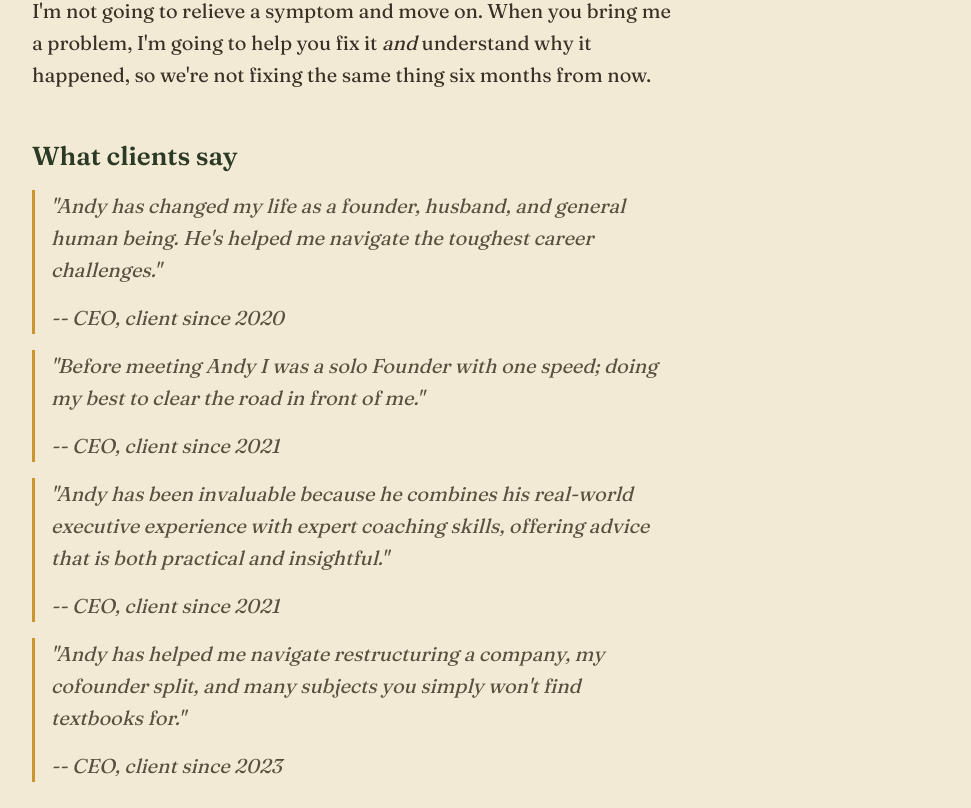
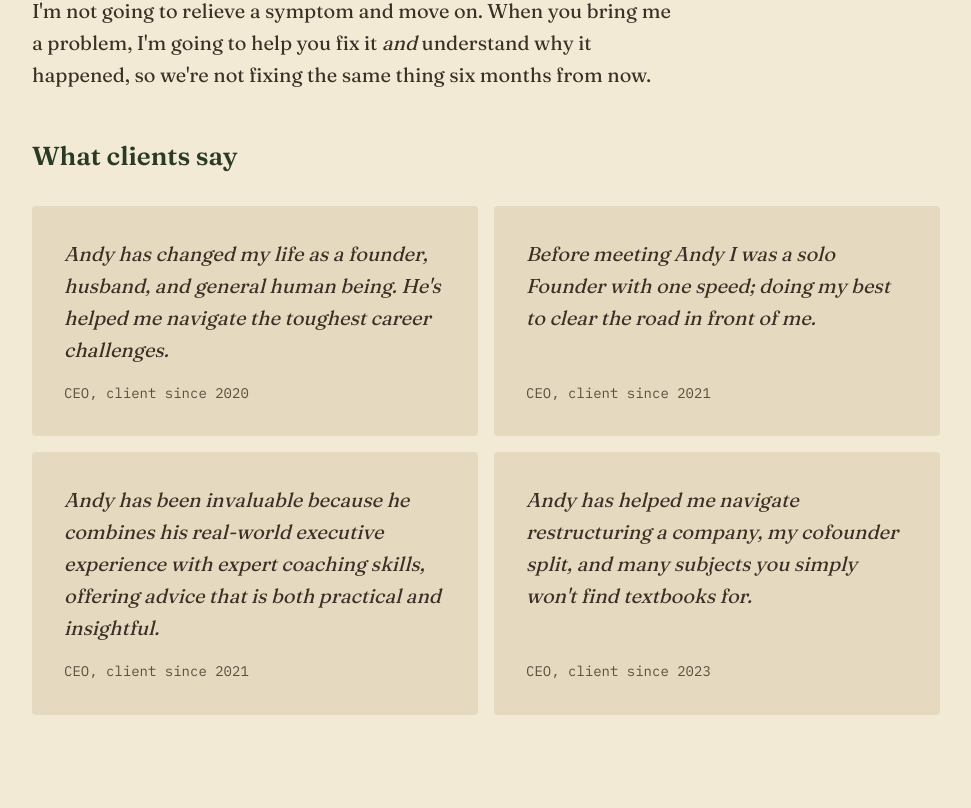
Before and after one commit to AndySparks/andysparks.co, a Next.js app: page /coaching in a window 1280 px wide. Shown: the part 2232-3040 px from the top of the page, without its empty margins (154-1125 px from the left). Built offline with nearby package versions, Linux system fonts and the light colour scheme.

Commit message:
Redesign coaching testimonials as 2×2 card grid (#13)
Pull testimonials out of markdown blockquotes into a dedicated component
with a two-column grid layout at full container width, replacing the
stacked blockquote style that felt bolted on.

Co-authored-by: Claude Opus 4.6 <noreply@anthropic.com>

```diff
--- a/content/pages/coaching.md
+++ b/content/pages/coaching.md
@@ -33,21 +33,3 @@ Every session, I'm running a three-step sequence. First, I **read** what's actua
 The answer is rarely the bottleneck. Your capacity to use the answer is the bottleneck, and that capacity only develops if someone slows down long enough to help you build it.
 
 I'm not going to relieve a symptom and move on. When you bring me a problem, I'm going to help you fix it _and_ understand why it happened, so we're not fixing the same thing six months from now.
-
-## What clients say
-
-> "Andy has changed my life as a founder, husband, and general human being. He's helped me navigate the toughest career challenges."
->
-> -- CEO, client since 2020
-
-> "Before meeting Andy I was a solo Founder with one speed; doing my best to clear the road in front of me."
->
-> -- CEO, client since 2021
-
-> "Andy has been invaluable because he combines his real-world executive experience with expert coaching skills, offering advice that is both practical and insightful."
->
-> -- CEO, client since 2021
-
-> "Andy has helped me navigate restructuring a company, my cofounder split, and many subjects you simply won't find textbooks for."
->
-> -- CEO, client since 2023
--- a/src/app/coaching/page.tsx
+++ b/src/app/coaching/page.tsx
@@ -1,4 +1,5 @@
 import { Container } from "@/components/Container";
+import { Testimonials } from "@/components/Testimonials";
 import { getPageContent } from "@/lib/pages";
 import { MDXRemote } from "next-mdx-remote/rsc";
 import "../../styles/static-page.css";
@@ -20,6 +21,7 @@ export default function CoachingPage() {
         <div className="static-page-content about-body">
           <MDXRemote source={page.content} />
         </div>
+        <Testimonials />
       </Container>
     </section>
   );
--- /dev/null
+++ b/src/components/Testimonials.tsx
@@ -0,0 +1,40 @@
+import "../styles/testimonials.css";
+
+const testimonials = [
+  {
+    quote:
+      "Andy has changed my life as a founder, husband, and general human being. He's helped me navigate the toughest career challenges.",
+    attribution: "CEO, client since 2020",
+  },
+  {
+    quote:
+      "Before meeting Andy I was a solo Founder with one speed; doing my best to clear the road in front of me.",
+    attribution: "CEO, client since 2021",
+  },
+  {
+    quote:
+      "Andy has been invaluable because he combines his real-world executive experience with expert coaching skills, offering advice that is both practical and insightful.",
+    attribution: "CEO, client since 2021",
+  },
+  {
+    quote:
+      "Andy has helped me navigate restructuring a company, my cofounder split, and many subjects you simply won't find textbooks for.",
+    attribution: "CEO, client since 2023",
+  },
+];
+
+export function Testimonials() {
+  return (
+    <section className="testimonials">
+      <h2>What clients say</h2>
+      <div className="testimonials-grid">
+        {testimonials.map((t, i) => (
+          <blockquote key={i} className="testimonial-card">
+            <p>{t.quote}</p>
+            <footer>{t.attribution}</footer>
+          </blockquote>
+        ))}
+      </div>
+    </section>
+  );
+}
--- /dev/null
+++ b/src/styles/testimonials.css
@@ -0,0 +1,43 @@
+.testimonials {
+  margin-top: var(--space-lg);
+}
+
+.testimonials h2 {
+  margin-bottom: var(--space-md);
+}
+
+.testimonials-grid {
+  display: grid;
+  grid-template-columns: 1fr 1fr;
+  gap: var(--space-sm);
+}
+
+.testimonial-card {
+  background: var(--color-warm-paper);
+  border-radius: 4px;
+  padding: var(--space-md);
+  margin: 0;
+  display: flex;
+  flex-direction: column;
+}
+
+.testimonial-card p {
+  font-style: italic;
+  font-size: var(--type-body);
+  line-height: var(--leading-body);
+  color: var(--color-ink);
+  margin: 0 0 var(--space-sm) 0;
+  flex: 1;
+}
+
+.testimonial-card footer {
+  font-family: var(--font-mono);
+  font-size: var(--type-sm);
+  color: var(--color-ink-light);
+}
+
+@media (max-width: 640px) {
+  .testimonials-grid {
+    grid-template-columns: 1fr;
+  }
+}
```
